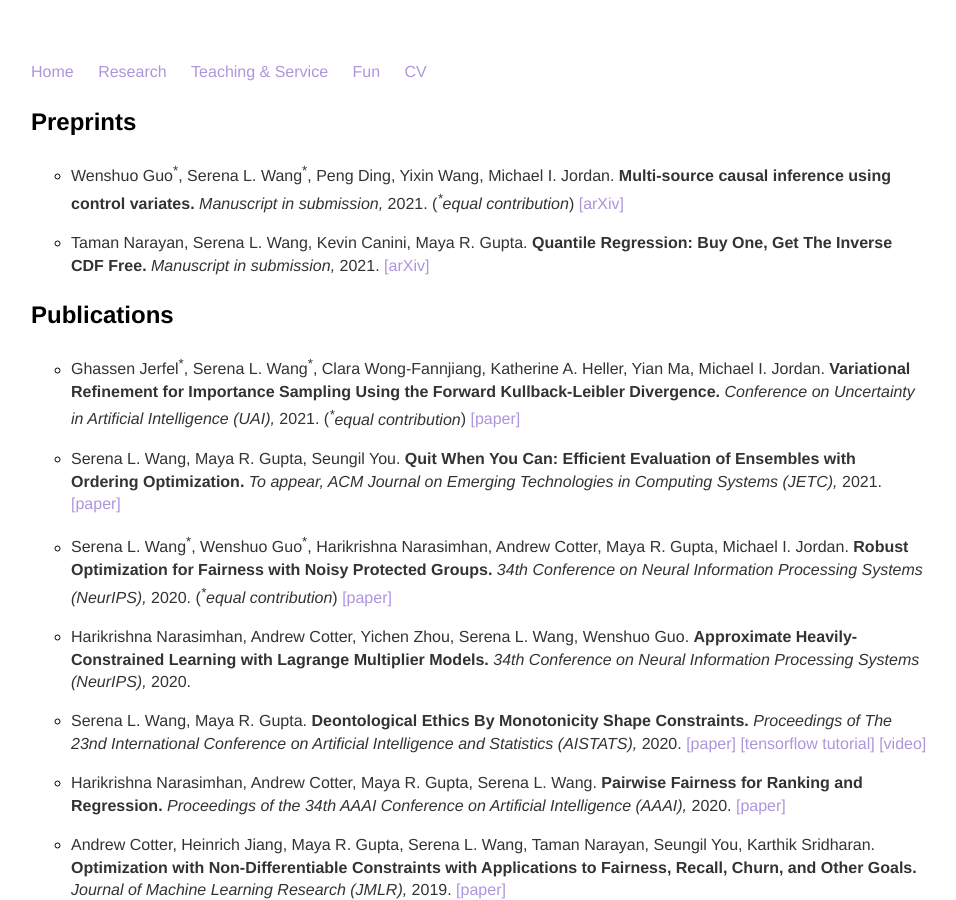
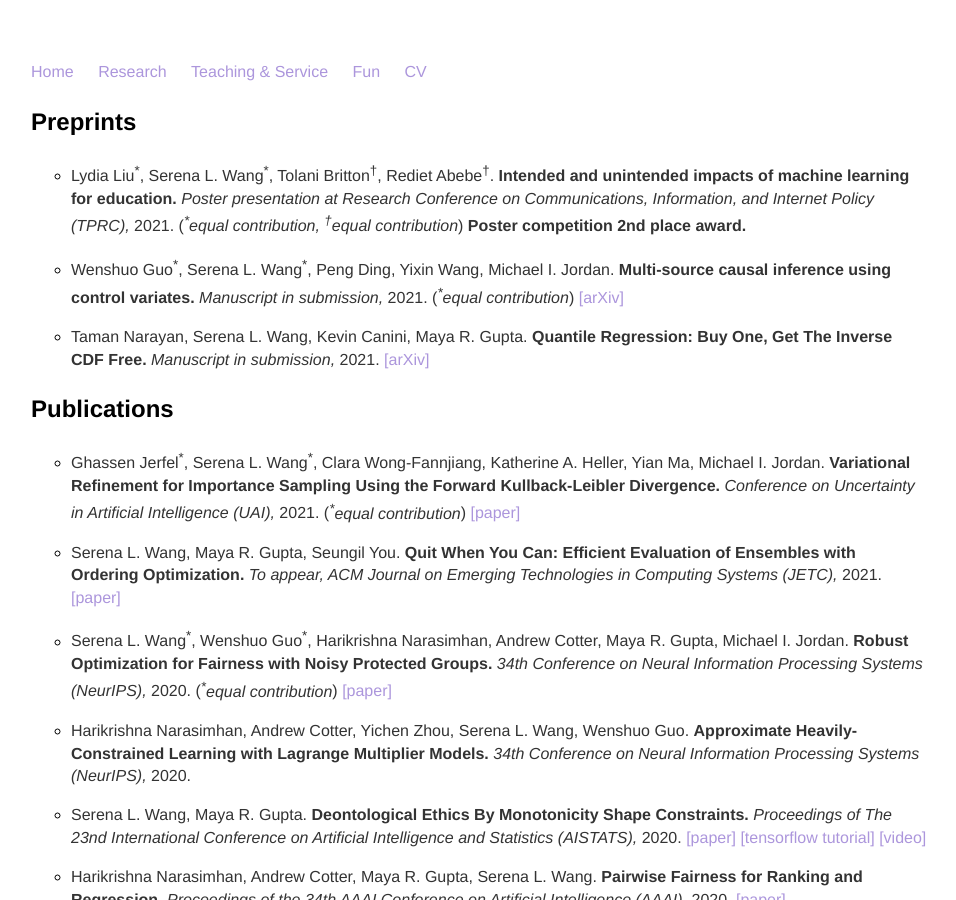
Before and after one commit to serenalwang/serenalwang.github.io, a Jekyll site: the page built from research.md, in a window 1280 px wide and 900 px high. Shown: the whole window, without its empty margins (161-1117 px from the left). Built offline with Jekyll 4.4.1, drawn with Linux system fonts in a browser that asks for light colours.

Commit message:
added tprc

```diff
--- a/research.md
+++ b/research.md
@@ -4,6 +4,8 @@ title: Research
 ---
 
 ### Preprints
+* Lydia Liu<sup>\*</sup>, Serena L. Wang<sup>\*</sup>, Tolani Britton<sup><span>&#8224;</span></sup>,  Rediet Abebe<sup><span>&#8224;</span></sup>. **Intended and unintended impacts of machine learning for education.** *Poster presentation at Research Conference on Communications, Information, and Internet Policy (TPRC),* 2021. (*<sup>\*</sup>equal contribution, <sup><span>&#8224;</span></sup>equal contribution*) **Poster competition 2nd place award.**
+
 * Wenshuo Guo<sup>\*</sup>, Serena L. Wang<sup>\*</sup>, Peng Ding, Yixin Wang, Michael I. Jordan.
 **Multi-source causal inference using control variates.** *Manuscript in submission,* 2021. (*<sup>\*</sup>equal contribution*) [[arXiv]](https://arxiv.org/abs/2103.16689)
 
```
